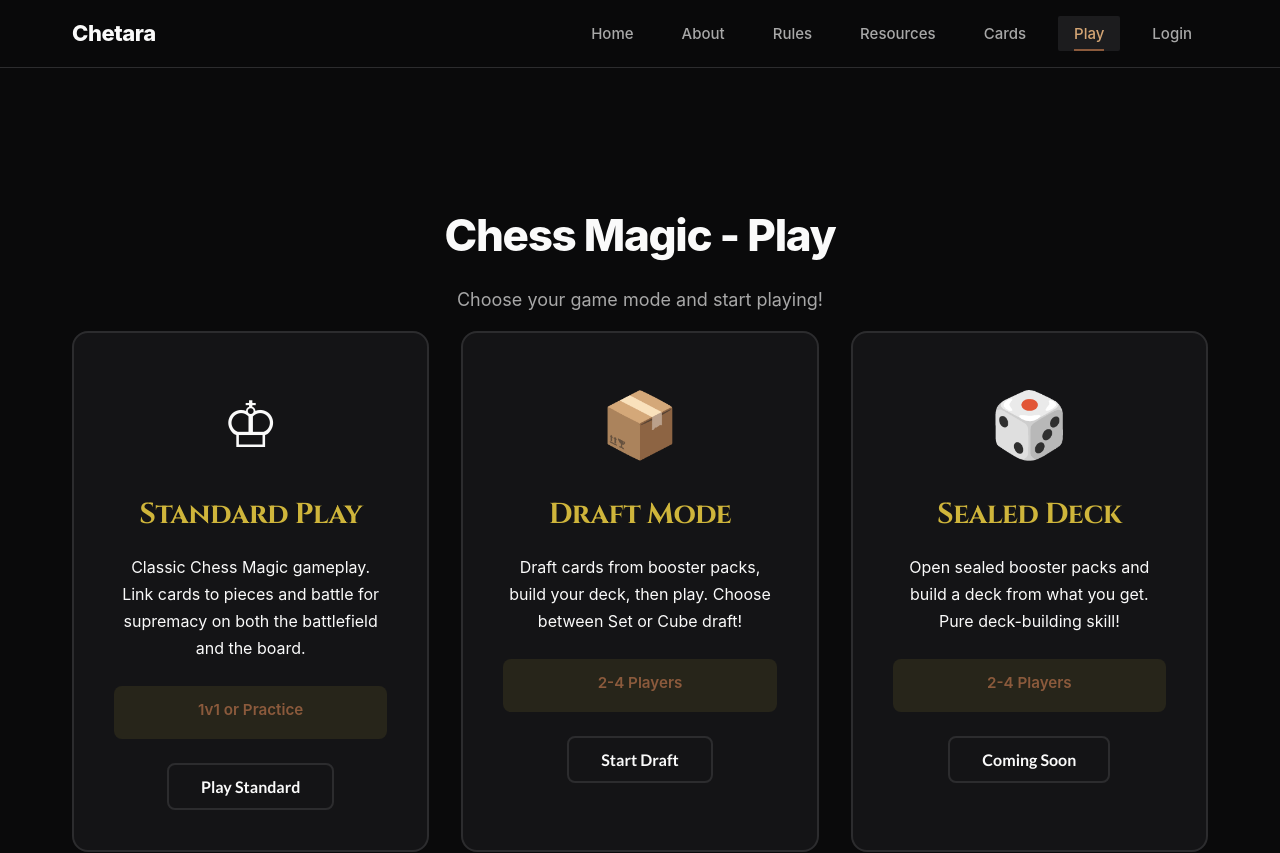
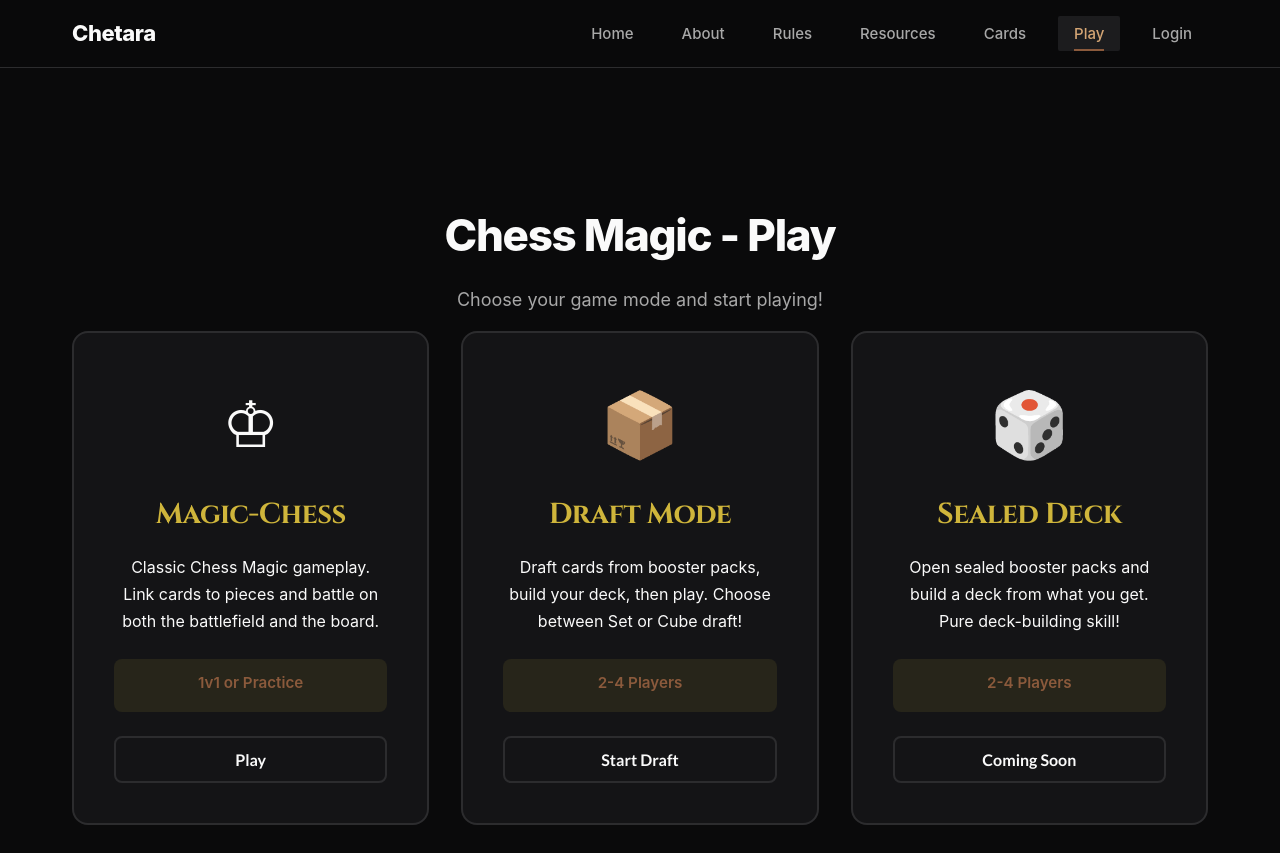
Before and after one commit to netn10/Chetara, a React (Vite) app: page /play in a window 1280 px wide. Shown: the top 853 px of the page. Built offline with nearby package versions, Linux system fonts and the light colour scheme.

Commit message:
Deploy to Heroku - Sat 12/27/2025 22:15:26.59

```diff
--- a/src/components/shared/Pagination.jsx
+++ b/src/components/shared/Pagination.jsx
@@ -36,9 +36,7 @@ export default function Pagination({
     const showRightEllipsis = rightSiblingIndex < totalPages - 1;
 
     // Always show first page
-    if (showFirstLast || currentPage > siblingCount + 1) {
-      pageNumbers.push(1);
-    }
+    pageNumbers.push(1);
 
     // Left ellipsis
     if (showLeftEllipsis) {
@@ -57,8 +55,8 @@ export default function Pagination({
       pageNumbers.push('...');
     }
 
-    // Always show last page
-    if (showFirstLast || currentPage < totalPages - siblingCount) {
+    // Always show last page (only if different from first)
+    if (totalPages > 1) {
       pageNumbers.push(totalPages);
     }
 
--- a/src/pages/About.css
+++ b/src/pages/About.css
@@ -13,7 +13,7 @@
 }
 
 .about-hero .section-title {
-  font-size: 3.5rem;
+  font-size: 4.5rem;
   margin-bottom: 1.5rem;
   color: var(--text-primary);
   font-weight: 800;
--- a/src/pages/Cards.css
+++ b/src/pages/Cards.css
@@ -6,6 +6,11 @@
   background: linear-gradient(135deg, #1a1a1a 0%, #2a2a2a 100%);
   padding: 6rem 0 4rem;
   text-align: center;
+}
+
+.cards-hero h1 {
+  font-size: 4.5rem;
+  font-weight: 800;
 }
 
 .cards-content {
--- a/src/pages/Cards.jsx
+++ b/src/pages/Cards.jsx
@@ -57,15 +57,14 @@ function Cards() {
   // Reset page when filters change
   useEffect(() => {
     setCurrentPage(1);
-    setHasScrolled(false);
   }, [sortedCards]);
 
-  // Auto-scroll to pagination after first page loads
+  // Auto-scroll to pagination after first page loads (only once on initial load)
   useEffect(() => {
-    if (!loading && sortedCards.length > 0 && !hasScrolled) {
+    if (!loading && cards.length > 0 && !hasScrolled) {
       performAutoScroll();
     }
-  }, [loading, sortedCards, hasScrolled]);
+  }, [loading, cards, hasScrolled]);
 
   /**
    * Fetches cards from the API with localStorage caching
@@ -206,7 +205,6 @@ function Cards() {
    */
   const handlePageChange = (page) => {
     setCurrentPage(page);
-    window.scrollTo({ top: 0, behavior: 'smooth' });
   };
 
   // Calculate pagination
--- a/src/pages/Play.css
+++ b/src/pages/Play.css
@@ -149,7 +149,8 @@
   text-align: center;
   margin-bottom: 3rem;
   color: var(--color-gold);
-  font-size: 2.5rem;
+  font-size: 4.5rem;
+  font-weight: 800;
 }
 
 .game-modes {
@@ -238,13 +239,14 @@
   background: var(--color-accent);
   color: var(--color-black);
   border: none;
-  padding: 0.75rem 2rem;
+  padding: 0.75rem;
   border-radius: 8px;
-  font-size: 1rem;
+  font-size: 0.95rem;
   font-weight: 600;
   cursor: pointer;
   transition: all 0.3s ease;
   font-family: 'Lato', sans-serif;
+  width: 100%;
 }
 
 .mode-btn:hover {
--- a/src/pages/Play.jsx
+++ b/src/pages/Play.jsx
@@ -339,14 +339,14 @@ function Play() {
                 <div className="game-modes">
                     <div className="mode-card" onClick={handleStandardModeSelect}>
                         <div className="mode-icon">♔</div>
-                        <h3>Standard Play</h3>
+                        <h3>Magic-Chess</h3>
                         <p className="mode-description">
-                            Classic Chess Magic gameplay. Link cards to pieces and battle for supremacy on both the battlefield and the board.
+                            Classic Chess Magic gameplay. Link cards to pieces and battle on both the battlefield and the board.
                         </p>
                         <div className="mode-details">
                             <p className="player-count">1v1 or Practice</p>
                         </div>
-                        <button className="mode-btn">Play Standard</button>
+                        <button className="mode-btn">Play</button>
                     </div>
 
                     <div className="mode-card" onClick={() => setSelectedMode('draft')}>
--- a/src/pages/Resources.css
+++ b/src/pages/Resources.css
@@ -10,8 +10,8 @@
 }
 
 .resources-title {
-  font-size: var(--font-size-5xl);
-  font-weight: var(--font-weight-bold);
+  font-size: 4.5rem;
+  font-weight: 800;
   text-align: center;
   color: var(--text-primary);
   margin-bottom: var(--spacing-4xl);
--- a/src/pages/Resources.jsx
+++ b/src/pages/Resources.jsx
@@ -25,9 +25,10 @@ const Resources = () => {
             </p>
 
             <a
-              href="/downloads/all-cards.pdf"
+              href="https://www.dropbox.com/scl/fi/vmmsvg1yrln4ufkqx0u9e/all_cards_set_1.pdf?rlkey=7x8k6boaxt76vz2mq6y0qblf7&st=dpq0bdkq&dl=1"
               className="resource-button cards-button"
-              download
+              target="_blank"
+              rel="noopener noreferrer"
             >
               <svg width="20" height="20" viewBox="0 0 24 24" fill="none" xmlns="http://www.w3.org/2000/svg">
                 <path d="M14 2H6C4.9 2 4 2.9 4 4V20C4 21.1 4.9 22 6 22H18C19.1 22 20 21.1 20 20V8L14 2Z" fill="currentColor"/>
--- a/src/pages/Rules.css
+++ b/src/pages/Rules.css
@@ -6,6 +6,11 @@
   background: linear-gradient(135deg, #1a1a1a 0%, #2a2a2a 100%);
   padding: 6rem 0 4rem;
   text-align: center;
+}
+
+.rules-hero h1 {
+  font-size: 4.5rem;
+  font-weight: 800;
 }
 
 .rules-content {
```
